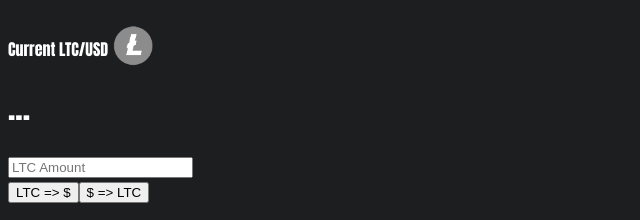
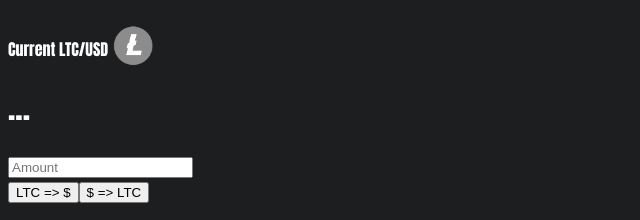
Before and after one commit to nw0ng/Create-Task, an Electron app: page litecoin.html in a window 800 px wide. Shown: the top 220 px of the page, 0-640 px from the left. Drawn offline with Linux system fonts and the light colour scheme; no server answers.

Commit message:
Update litecoin.html

```diff
--- a/litecoin.html
+++ b/litecoin.html
@@ -11,7 +11,7 @@
           <h1 id="ltcprice">...</h1>
         </div>
           <form id = "converter">
-            <input type="text" name="toConvert" placeholder="LTC Amount">
+            <input type="text" name="toConvert" placeholder="Amount">
           </form>
           <button onclick = "ltcusd()">LTC => $</button><button onclick = "usdltc()">$ => LTC</button>
           <u><h2 id = "result">___</h2></u>
@@ -22,7 +22,7 @@
         const BrowserWindow = electron.remote.BrowserWindow
         const path = require('path')
 
-        //From DesignCourse
+        //From https://www.youtube.com/watch?v=2RxHQoiDctI&t=1s
         function getLTC(){
             var price = document.querySelector('h1')
             axios.get('https://min-api.cryptocompare.com/data/price?fsym=LTC&tsyms=USD')
```
